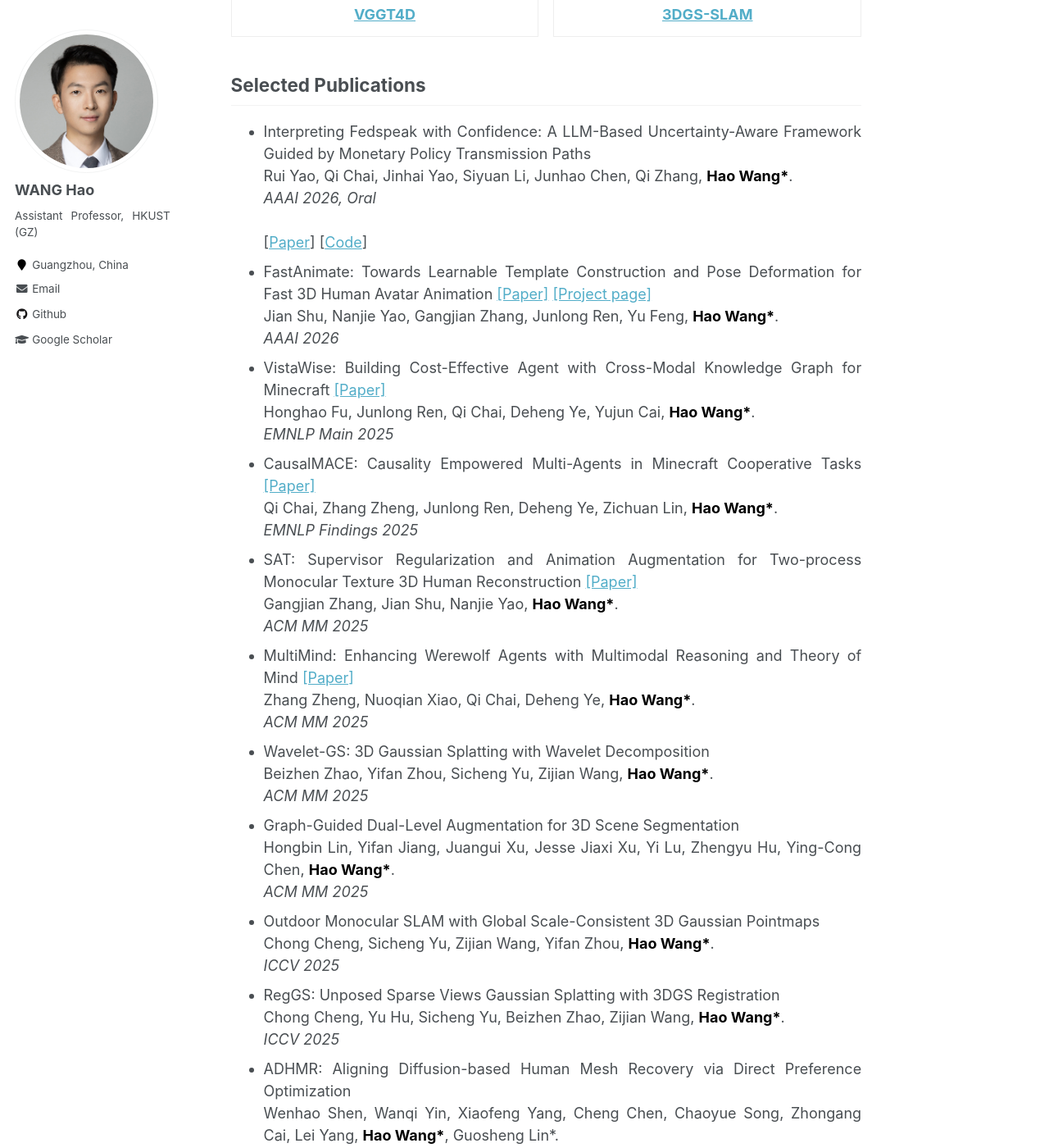
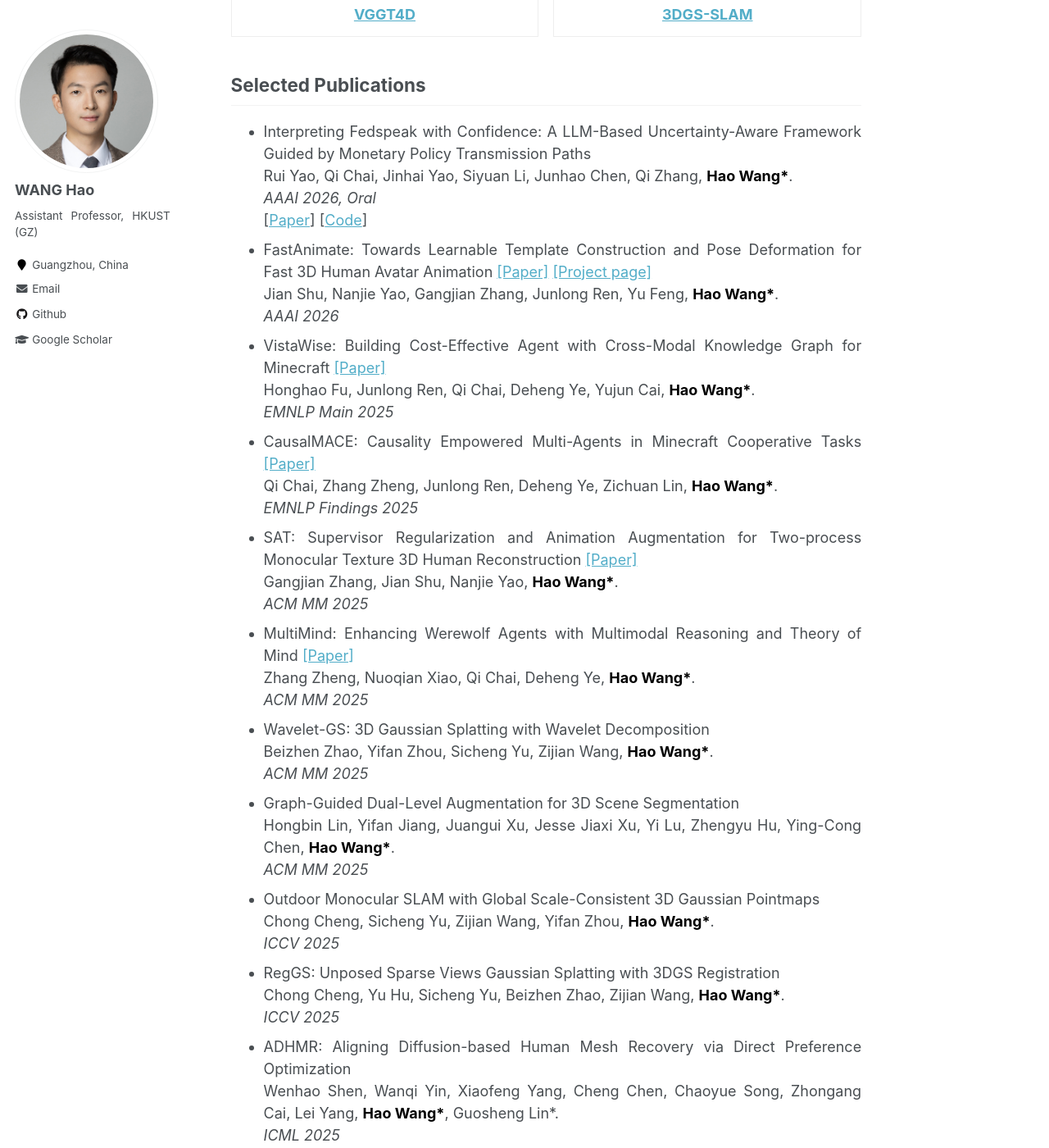
Before and after one commit to hwang1996/hwang1996.github.io, a Jekyll site: the page built from _pages/about.md, in a window 1280 px wide and 1400 px high, scrolled down 847 px. Shown: the whole window at 82% size. Built offline with Jekyll 4.4.1, drawn with Linux system fonts in a browser that asks for light colours.

Commit message:
2025.12.10

```diff
--- a/_pages/about.md
+++ b/_pages/about.md
@@ -51,6 +51,7 @@ Please check my [recruitment page](https://wanghao.tech/recruitment/). -->
   display:flex;
   flex-wrap:wrap;
   gap:1rem;
+  width: 100%;
 }
 .projects-grid .project-card {
   width: calc((100% - 1rem) / 2);
@@ -243,12 +244,11 @@ document.addEventListener('DOMContentLoaded', function () {
 
 <li>
   Interpreting Fedspeak with Confidence: A LLM-Based Uncertainty-Aware Framework Guided by Monetary Policy Transmission Paths
-
   <br/>
   Rui Yao, Qi Chai, Jinhai Yao, Siyuan Li, Junhao Chen, Qi Zhang,
   <strong><font color="black">Hao Wang*</font></strong>.
   <br/><i>AAAI 2026, Oral</i> <br>
-  <br/>[<a href="https://arxiv.org/abs/2508.08001">Paper</a>] [<a href="https://github.com/yuuki20001/FOMC-sentiment-path">Code</a>]
+  [<a href="https://arxiv.org/abs/2508.08001">Paper</a>] [<a href="https://github.com/yuuki20001/FOMC-sentiment-path">Code</a>]
 </li>
 
 <li>
```
